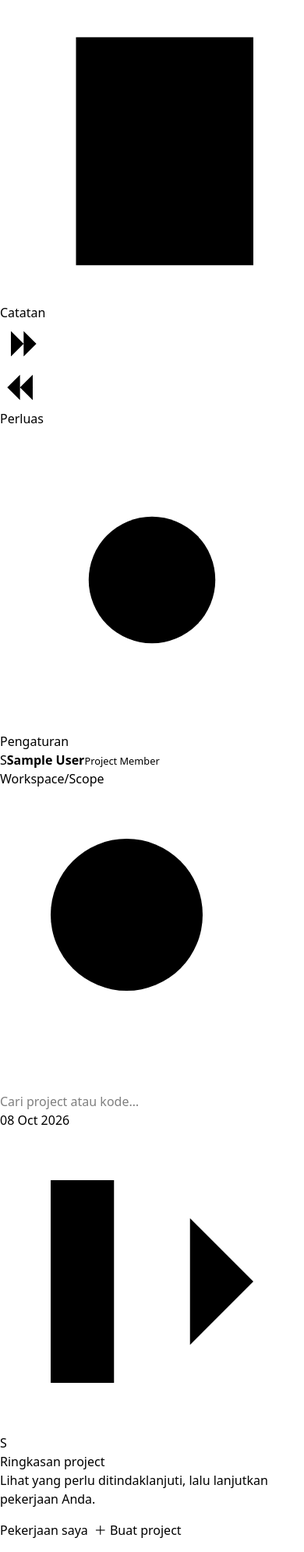
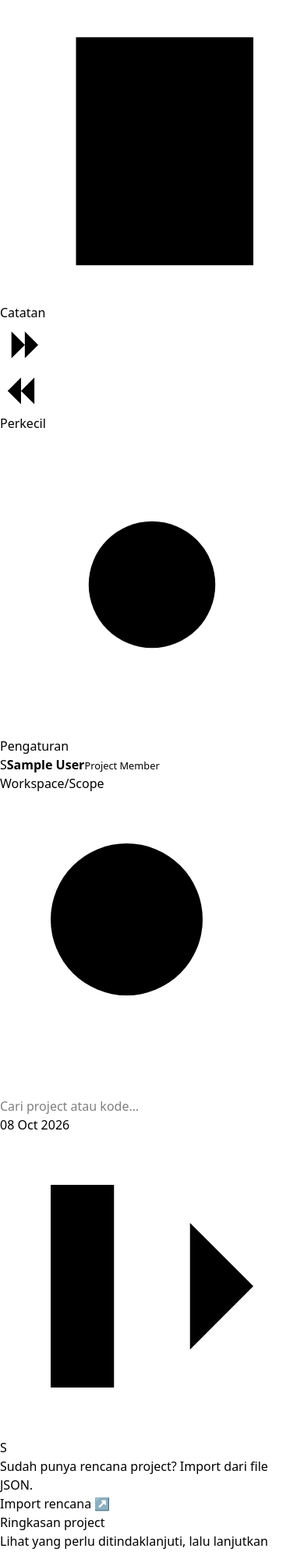
Before and after one commit to fahrilshaputraa/scope, a Django app: page / in a window 390 px wide. Shown: the part 2609-4600 px from the top of the page at 78% size. Run offline with Django 5.2, Linux system fonts and the light colour scheme; the visitor is signed in with stand-in values (Sample User, id 1); data comes from the database, SQL or seed files in the repository; data that the repository does not hold is empty; style sheets or scripts are compiled from the project's sources.

Commit message:
refactor: update design system tokens, layout styles, and add project import announcement banner

```diff
--- a/input.css
+++ b/input.css
@@ -8,24 +8,45 @@
     font-display: swap;
 }
 :root {
-    /* Clay palette — DESIGN.md */
-    --color-ink: #000000;
-    --color-obsidian: #222222;
-    --color-paper: #ffffff;
-    --color-bone: #f9f8f6;
-    --color-ash: #57544e;
-    --color-hairline: #dad4c8;
-    --color-smoke: #e6e8ec;
-    --color-violet: #3859f9;
-    --font-lausanne: "Inter", ui-sans-serif, system-ui, sans-serif;
-    --font-ui: var(--font-lausanne);
+    /* Canonical palette and roles from DESIGN.md; aliases keep existing components shared. */
+    --color-ink-black: #000000;
+    --color-paper-white: #ffffff;
+    --color-warm-cream: #f9f8f6;
+    --color-sand-border: #dad4c8;
+    --color-cool-mist: #e6e8ec;
+    --color-stone-gray: #55534e;
+    --color-ash-gray: #9f9b93;
+    --color-slate-gray: #222222;
+    --color-violet-pulse: #3859f9;
+    --color-lavender-banner: #b8a5e8;
+    --color-teal-mark: #0ec5b0;
+    /* Reserved for social proof surfaces, not task status or functional controls. */
+    --color-lime-slide: #cbd810;
+    --color-ember-orange: #ff7614;
+    --color-signal-blue: #429dff;
+    --color-aqua-splash: #3bd3fd;
+    --color-cobalt: #0667d9;
+    --color-forest: #02693e;
+    --color-magenta: #8b045c;
+    --color-blush: #f8b9e3;
+    --color-ink: var(--color-ink-black);
+    --color-obsidian: var(--color-slate-gray);
+    --color-paper: var(--color-paper-white);
+    --color-bone: var(--color-warm-cream);
+    --color-ash: var(--color-stone-gray);
+    --color-hairline: var(--color-sand-border);
+    --color-smoke: var(--color-cool-mist);
+    --color-violet: var(--color-violet-pulse);
+    --font-roobert: "Roobert", "Inter", ui-sans-serif, system-ui, sans-serif;
+    --font-lausanne: var(--font-roobert);
+    --font-ui: var(--font-roobert);
     --text-caption: 12px;
     --text-body: 16px;
     --text-subheading: 20px;
-    --text-heading-sm: 24px;
-    --text-heading: 28px;
-    --text-heading-lg: 40px;
-    --text-display: 64px;
+    --text-heading-sm: 32px;
+    --text-heading: 44px;
+    --text-heading-lg: 60px;
+    --text-display: 80px;
     --spacing-4: 4px;
     --spacing-8: 8px;
     --spacing-12: 12px;
@@ -866,7 +887,21 @@
 .issue-filters a { border-radius: var(--radius-buttons); padding: 8px 14px; }
 .issue-severity, .issue-id { border-radius: var(--radius-chips); }
 
+/* Lavender is reserved for an announcement; teal for the brand insignia. */
+.workspace-announcement { display: flex; align-items: center; justify-content: space-between; gap: 12px 24px; flex-wrap: wrap; margin-bottom: 24px; padding: 12px 20px; border-radius: var(--radius-xl, 12px); background: var(--color-lavender-banner); color: var(--color-ink-black); font-size: 14px; line-height: 1.5; }
+.workspace-announcement a { color: var(--color-ink-black); font-weight: 600; text-decoration: underline; text-underline-offset: 3px; }
+.workspace-announcement a:focus-visible { outline-color: var(--color-ink-black); }
+
 /* Violet marks inline copy and text actions, never navigation chrome. */
+.workspace-content a.underline:not(.pcc-button),
+.subtle-action,
+.pcc-table td a,
+.timeline-task-label > a,
+.timeline-row-links a,
+.project-compact-summary strong,
+.portfolio-value,
+.workspace-breadcrumb a,
+.pcc-form-surface p a:not(.pcc-button),
 .pcc-form-back,
 .feed-body a,
 .notes-feed a,
--- a/static/js/shell.js
+++ b/static/js/shell.js
@@ -2,9 +2,9 @@
     const root = document.documentElement;
     const key = 'scope-rail';
     const states = ['collapsed', 'expanded'];
-    let state = 'collapsed';
-    try { state = localStorage.getItem(key) || 'collapsed'; } catch { /* Private storage can be unavailable. */ }
-    if (!states.includes(state)) state = 'collapsed';
+    let state = 'expanded';
+    try { state = localStorage.getItem(key) || 'expanded'; } catch { /* Private storage can be unavailable. */ }
+    if (!states.includes(state)) state = 'expanded';
     function paint() {
         root.dataset.rail = state;
         document.querySelectorAll('[data-rail-toggle]').forEach(button => {
--- a/templates/base.html
+++ b/templates/base.html
@@ -23,7 +23,7 @@
                 <a class="workspace-brand"
                    href="{% url 'projects:dashboard' %}"
                    title="Scope"
-                   aria-label="Scope Dashboard"><img src="{% static 'brand/scope-symbol.svg' %}" width="28" height="28" alt=""><span class="nav-label"><strong>Scope</strong><small>Project workspace</small></span></a>
+                   aria-label="Scope Dashboard"><span class="workspace-brand-mark"><img src="{% static 'brand/scope-symbol.svg' %}" width="28" height="28" alt=""></span><span class="nav-label"><strong>Scope</strong><small>Project workspace</small></span></a>
                 <nav class="workspace-nav" aria-label="Navigasi utama">
                     <p class="nav-group-label">Menu utama</p>
                     <a href="{% url 'projects:dashboard' %}" class="{% nav_active '/' %}" title="Dashboard" aria-label="Dashboard"><svg viewBox="0 0 24 24"><rect x="3" y="3" width="7" height="7" rx="1" /><rect x="14" y="3" width="7" height="7" rx="1" /><rect x="3" y="14" width="7" height="7" rx="1" /><rect x="14" y="14" width="7" height="7" rx="1" /></svg><span class="nav-label">Dashboard</span></a>
--- a/templates/projects/dashboard.html
+++ b/templates/projects/dashboard.html
@@ -2,6 +2,12 @@
 {% load pcc_tags %}
 {% block title %}Dashboard — Scope{% endblock %}
 {% block content %}
+{% if can_create %}
+<aside class="workspace-announcement" aria-label="Import rencana project">
+  <p>Sudah punya rencana project? Import dari file JSON.</p>
+  <a data-project-action href="{% url 'projects:plan_import_new' %}">Import rencana <span aria-hidden="true">↗</span></a>
+</aside>
+{% endif %}
 <div class="flex flex-wrap items-center justify-between gap-4">
   <div><h1 class="dashboard-page-title">Ringkasan project</h1><p class="dashboard-page-subtitle">Lihat yang perlu ditindaklanjuti, lalu lanjutkan pekerjaan Anda.</p></div>
   <div class="flex flex-wrap gap-2"><a class="pcc-button" href="{% url 'work:my_tasks' %}">Pekerjaan saya</a>{% if can_create %}<a data-project-action class="pcc-button pcc-button-secondary" href="{% url 'projects:project_create' %}"><span aria-hidden="true">＋</span> Buat project</a>{% endif %}</div>
```
Also changed, not shown: other parts of input.css (+13 -9 lines).
